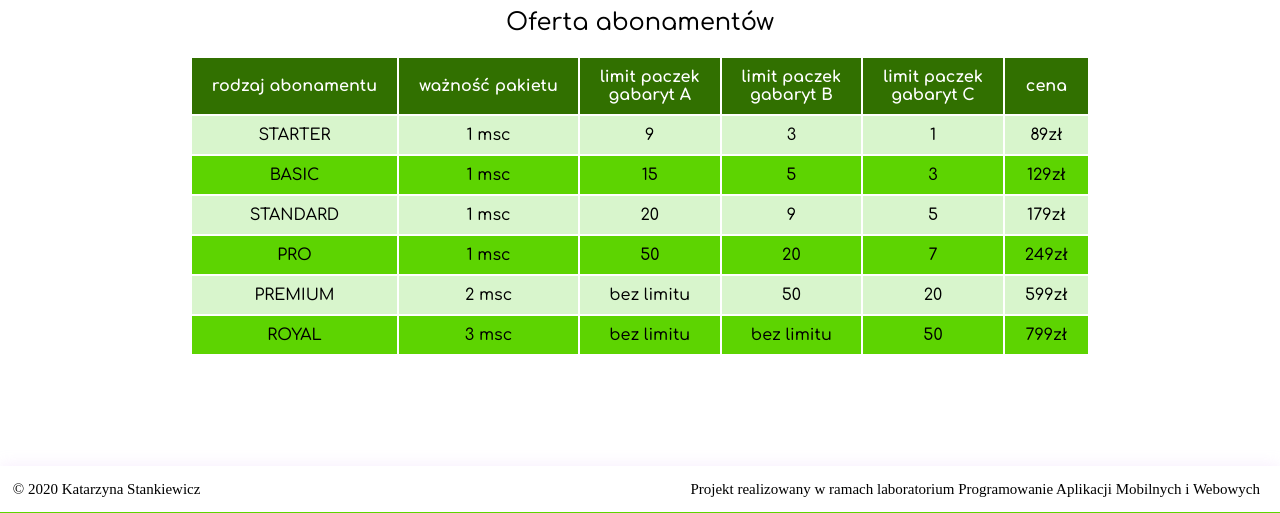
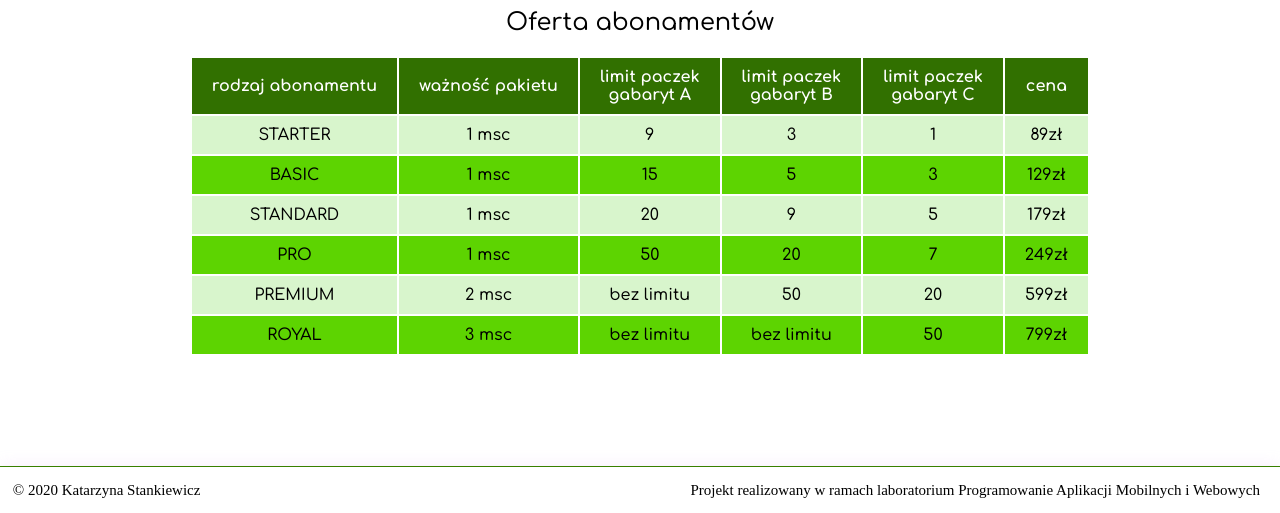
Before and after one commit to KasiaWiktoria/projekt_pamiw, a Flask app: page / in a window 1280 px wide. Shown: the part 1213-1726 px from the top of the page. Run offline with Flask 2, Linux system fonts and the light colour scheme.

Commit message:
style stopka

```diff
--- a/static/styles/main_style.css
+++ b/static/styles/main_style.css
@@ -145,8 +145,8 @@ footer {
     width: 100%;
     height: 46px;
     font-size: 15px;
-    border-bottom: 1px;
-    border-bottom-style: inset;
+    border-top: 1px;
+    border-top-style: inset;
     border-color: #5dd401;
     box-shadow: 0px 0px 15px #dbaef53b;
     margin-top: 40px;
```
